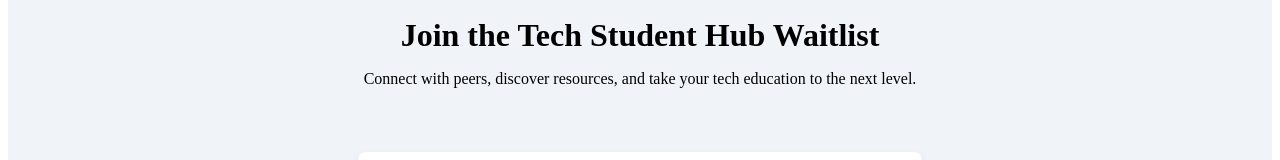
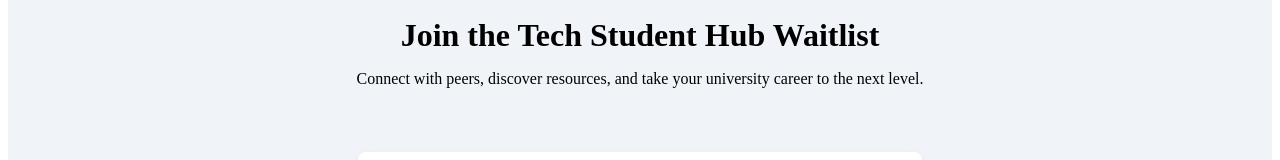
Before and after one commit to ImZackAdams/TechStudentHub, a Next.js app in the folder techstudenthub_frontend/: page / in a window 1280 px wide. Shown: the part 357-517 px from the top of the page. Built offline with nearby package versions, Linux system fonts and the light colour scheme.

Commit message:
waitlist iter3 change copy

```diff
--- a/techstudenthub_frontend/pages/index.js
+++ b/techstudenthub_frontend/pages/index.js
@@ -42,7 +42,7 @@ export default function SignUp() {
         />
         <h1 className={styles.title}>Join the Tech Student Hub Waitlist</h1>
         <p className={styles.subtitle}>
-          Connect with peers, discover resources, and take your tech education to the next level.
+          Connect with peers, discover resources, and take your university career to the next level.
         </p>
       </header>
 
```
